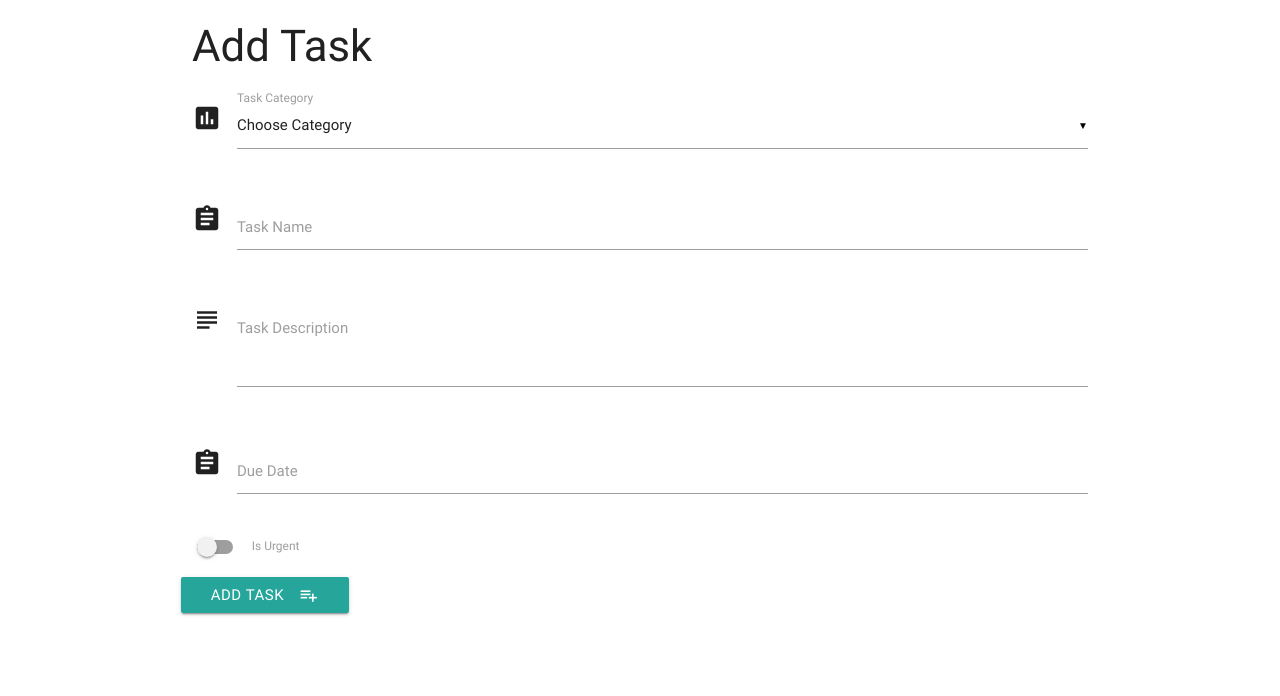
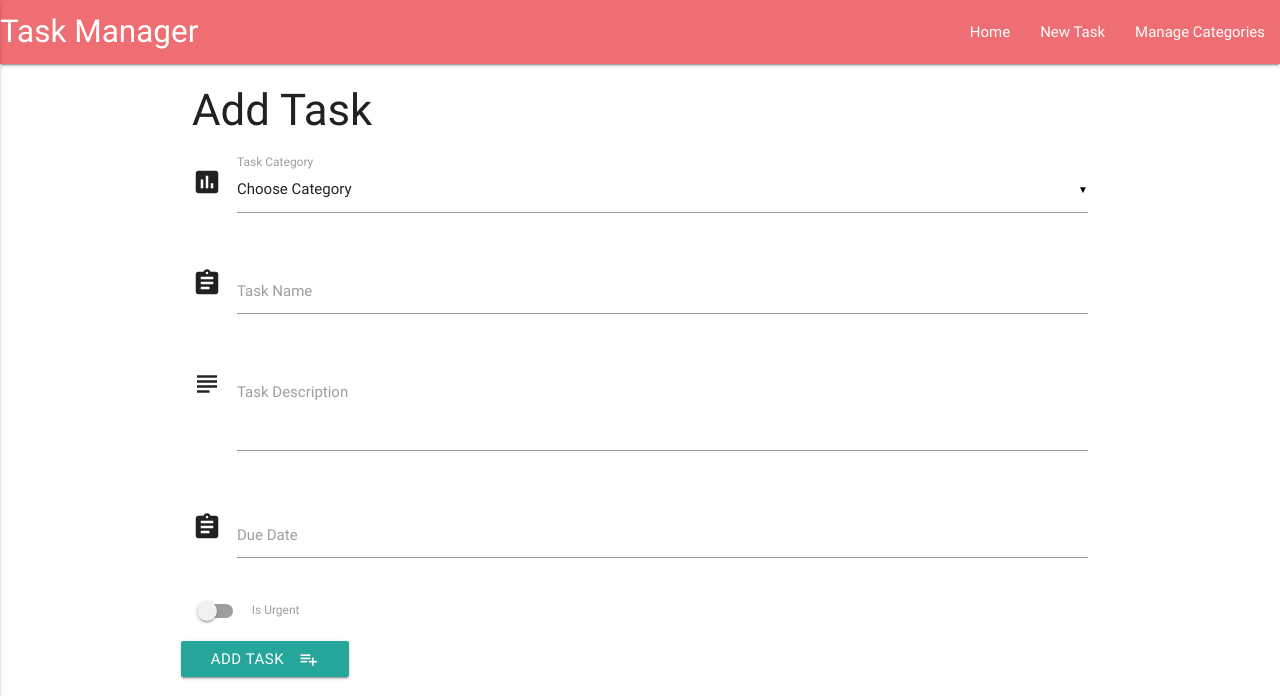
Before and after one commit to LivHed/task-manager, a Flask app: page /add_task in a window 1280 px wide. Shown: the top 696 px of the page. Run offline with Flask 2, Linux system fonts and the light colour scheme; data that the repository does not hold is empty; some libraries are stand-ins or nearby versions.

Commit message:
Add navbar and side-nav to slide in on smaller devices, link them to the pages

```diff
--- a/templates/base.html
+++ b/templates/base.html
@@ -8,6 +8,26 @@
 </head>
 
 <body>
+
+    <header>
+        <nav>
+            <div class="nav-wrapper">
+                <a href="{{url_for('get_tasks')}}" class="brand-logo">Task Manager</a>
+                <a href="#" data-activates="mobile-demo" class="button-collapse"><i class="material-icons">menu</i></a>
+                <ul id="nav-mobile" class="right hide-on-med-and-down">
+                    <li><a href="{{url_for('get_tasks')}}">Home</a></li>
+                    <li><a href="{{url_for('add_task')}}">New Task</a></li>
+                    <li><a href="{{url_for('get_categories')}}">Manage Categories</a></li>
+                </ul>
+                <ul class="side-nav" id="mobile-demo">
+                     <li><a href="{{url_for('get_tasks')}}">Home</a></li>
+                    <li><a href="{{url_for('add_task')}}">New Task</a></li>
+                    <li><a href="{{url_for('get_categories')}}">Manage Categories</a></li>
+                </ul>
+            </div>
+        </nav>
+    </header>
+
     <div class="container">
         {% block content %} {% endblock %}
     </div>
@@ -18,6 +38,7 @@
         $(document).ready(function() {
             $('.collapsible').collapsible();
             $('select').material_select();
+            $(".button-collapse").sideNav();
         });
 
         $('.datepicker').pickadate({
```
